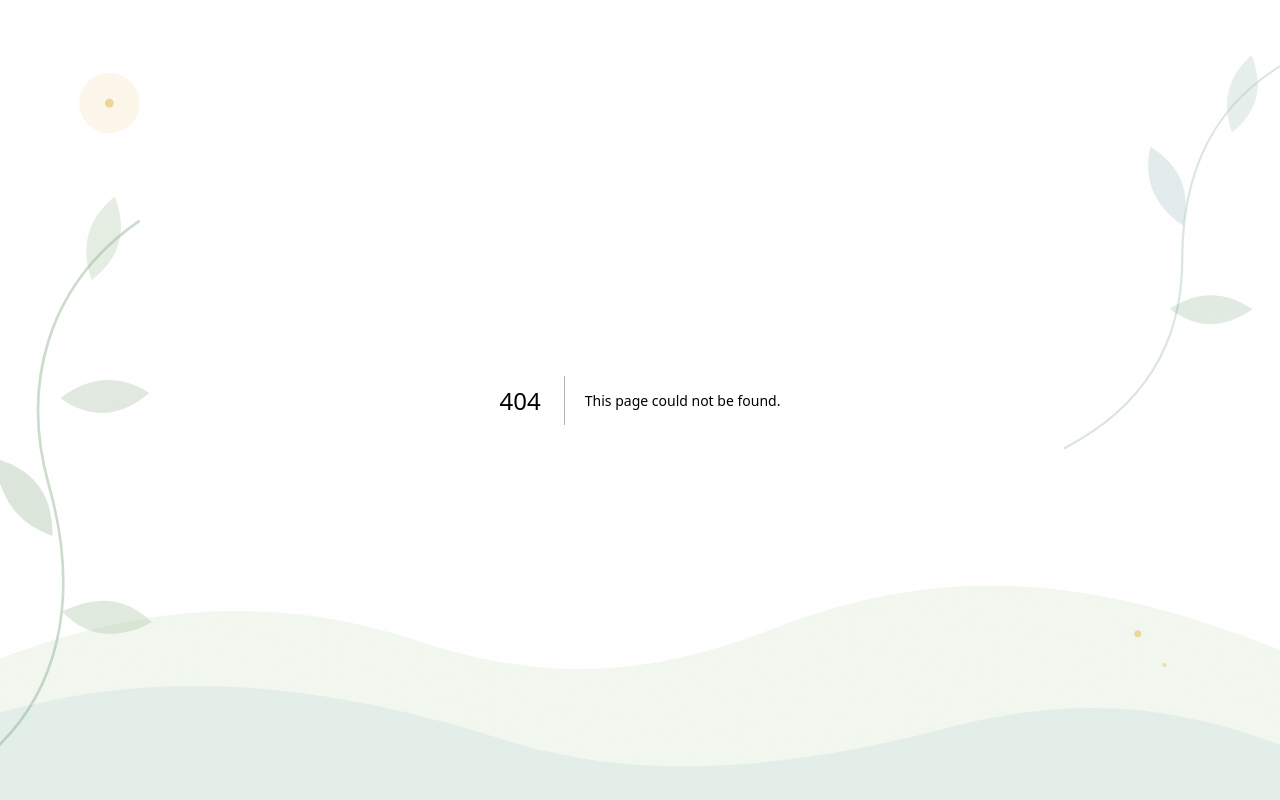
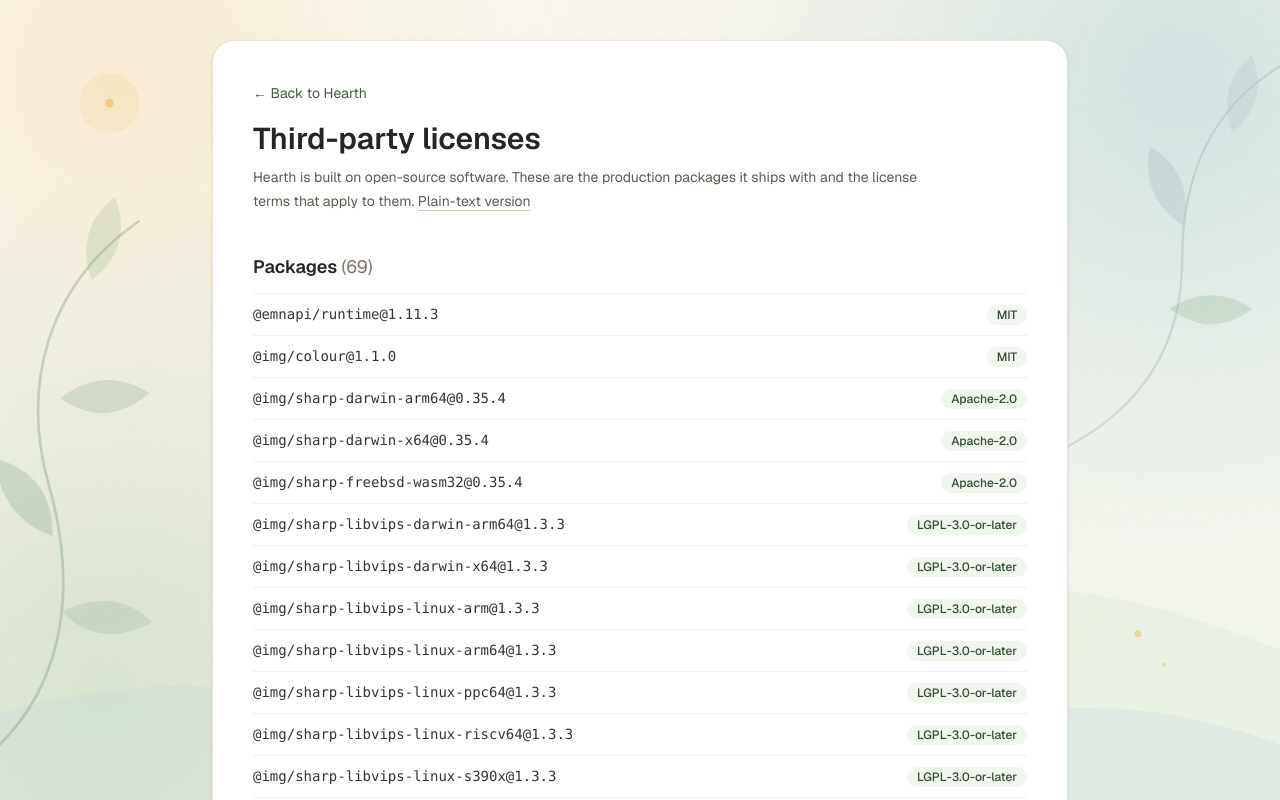
Before and after one commit to EthanWellsSr/Hearth, a Next.js app in the folder web/: page /licenses in a window 1280 px wide. Before the commit this address had no page. Shown: the top 800 px of the page. Built offline with nearby package versions, Linux system fonts and the light colour scheme.

Commit message:
add client router caching and formatted licenses page

```diff
--- a/web/app/layout.tsx
+++ b/web/app/layout.tsx
@@ -38,7 +38,7 @@
           <span aria-hidden="true">·</span>
           <a
             className="underline decoration-stone-300 underline-offset-4 transition hover:text-stone-600"
-            href="/legal/THIRD_PARTY_NOTICES.txt"
+            href="/licenses"
           >
             Licenses
           </a>
--- /dev/null
+++ b/web/app/licenses/page.tsx
@@ -0,0 +1,63 @@
+import type { Metadata } from "next";
+import Link from "next/link";
+import { readFileSync } from "node:fs";
+import path from "node:path";
+import { parseThirdPartyNotices } from "@/lib/third-party-notices";
+
+export const metadata: Metadata = { title: "Licenses · Hearth" };
+
+// The generated text file stays the source of truth; this page only formats it.
+const notices = parseThirdPartyNotices(
+  readFileSync(path.join(process.cwd(), "public", "legal", "THIRD_PARTY_NOTICES.txt"), "utf8"),
+);
+
+export default function LicensesPage() {
+  return (
+    <main className="mx-auto w-full max-w-4xl px-5 py-10">
+      <div className="rounded-[1.4rem] border border-stone-200 bg-white p-6 shadow-sm sm:p-10">
+        <Link href="/" className="text-sm text-emerald-700 underline-offset-4 hover:underline">
+          ← Back to Hearth
+        </Link>
+        <h1 className="mt-4 text-3xl font-semibold text-stone-900">Third-party licenses</h1>
+        <p className="mt-2 max-w-2xl text-sm leading-6 text-stone-600">
+          Hearth is built on open-source software. These are the production packages it ships
+          with and the license terms that apply to them.{" "}
+          <a
+            className="underline decoration-stone-300 underline-offset-4 hover:text-stone-900"
+            href="/legal/THIRD_PARTY_NOTICES.txt"
+          >
+            Plain-text version
+          </a>
+        </p>
+
+        <h2 className="mt-10 text-lg font-semibold text-stone-900">
+          Packages <span className="font-normal text-stone-500">({notices.packages.length})</span>
+        </h2>
+        <ul className="mt-3 divide-y divide-stone-100 border-y border-stone-100">
+          {notices.packages.map((pkg) => (
+            <li key={pkg.name} className="flex flex-wrap items-baseline justify-between gap-x-4 gap-y-1 py-2.5">
+              <span className="break-all font-mono text-sm text-stone-800">{pkg.name}</span>
+              <span className="rounded-full bg-emerald-50 px-2.5 py-0.5 text-xs font-medium text-emerald-800">
+                {pkg.license}
+              </span>
+            </li>
+          ))}
+        </ul>
+
+        <h2 className="mt-10 text-lg font-semibold text-stone-900">License and notice texts</h2>
+        <div className="mt-3 space-y-2">
+          {notices.texts.map((notice, index) => (
+            <details key={index} className="group rounded-xl border border-stone-200">
+              <summary className="cursor-pointer px-4 py-3 text-sm text-stone-800 marker:text-stone-400">
+                <span className="break-all font-mono">{notice.appliesTo.join(", ")}</span>
+              </summary>
+              <pre className="max-h-[32rem] overflow-auto whitespace-pre-wrap break-words border-t border-stone-100 bg-stone-50 px-4 py-3 font-mono text-xs leading-5 text-stone-700">
+                {notice.text}
+              </pre>
+            </details>
+          ))}
+        </div>
+      </div>
+    </main>
+  );
+}
--- /dev/null
+++ b/web/lib/third-party-notices.ts
@@ -0,0 +1,39 @@
+export type NoticePackage = { name: string; license: string };
+export type NoticeText = { appliesTo: string[]; text: string };
+
+const TEXTS_HEADING = "LICENSE AND NOTICE TEXTS";
+const SECTION_RULE = /^={20,}$/m;
+const BODY_RULE = /^-{20,}$/m;
+
+// Parses the file written by scripts/generate-third-party-notices.mjs.
+export function parseThirdPartyNotices(source: string) {
+  const normalized = source.replace(/\r\n/g, "\n");
+  const textsStart = normalized.indexOf(TEXTS_HEADING);
+  const inventory = normalized.slice(normalized.indexOf("PACKAGE INVENTORY"), textsStart);
+
+  const packages: NoticePackage[] = inventory
+    .split(/\n\s*\n/)
+    .map((block) => block.trim().split("\n"))
+    .filter((lines) => lines.length > 1 && lines[1].startsWith("License:"))
+    .map((lines) => ({
+      name: lines[0].trim(),
+      license: lines[1].slice("License:".length).trim(),
+    }));
+
+  const texts: NoticeText[] = normalized
+    .slice(textsStart)
+    .split(SECTION_RULE)
+    .slice(1)
+    .map((section) => {
+      const [header, ...body] = section.split(BODY_RULE);
+      const appliesTo = header
+        .split("Source files used")[0]
+        .split("\n")
+        .filter((line) => line.startsWith("- "))
+        .map((line) => line.slice(2).trim());
+      return { appliesTo, text: body.join("\n").trim() };
+    })
+    .filter((notice) => notice.appliesTo.length > 0);
+
+  return { packages, texts };
+}
--- a/web/next.config.ts
+++ b/web/next.config.ts
@@ -11,6 +11,12 @@
   // Permit client-side hydration when testing the development server from
   // another device on Ethan's local network.
   allowedDevOrigins: localNetworkOrigins,
+  experimental: {
+    // Reuse recently visited pages in the browser instead of re-rendering them on
+    // every click. Server Actions still revalidate, so a Member's own changes show
+    // immediately; the other Member's changes appear within this window.
+    staleTimes: { dynamic: 30, static: 180 },
+  },
 };
 
 export default nextConfig;
```
Also changed, not shown: 3 other files (tests, documents, lock files or other folders).
